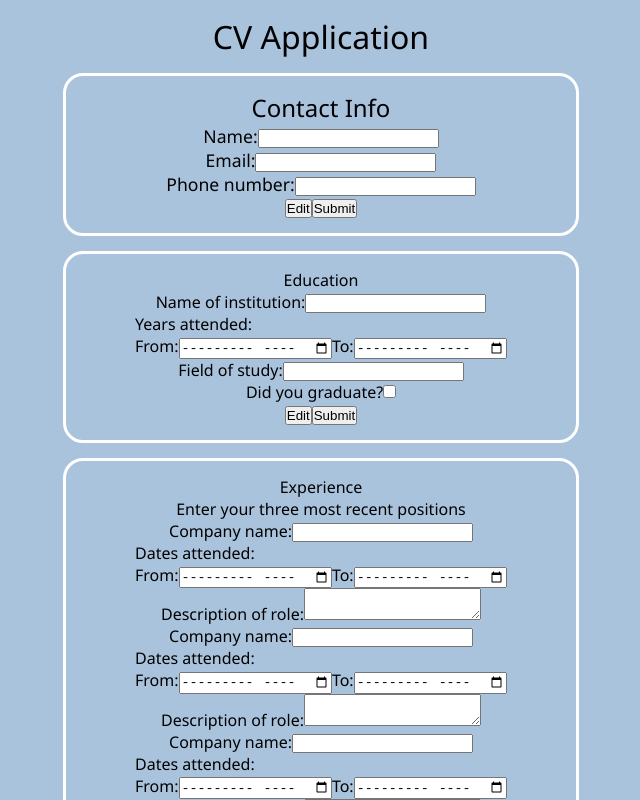
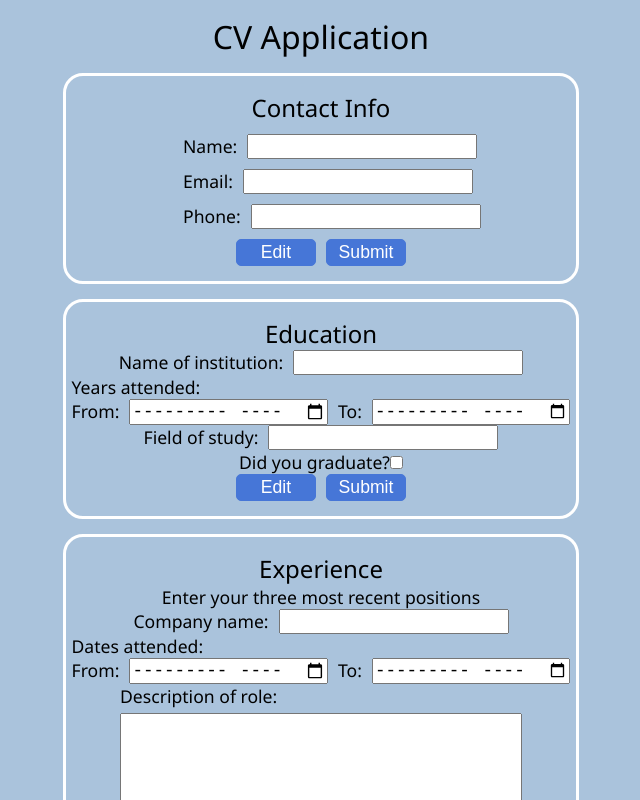
Before and after one commit to derek4987/cv-application, a React (Create React App) app: page / in a window 1280 px wide. Shown: the top 800 px of the page, without its empty margins (319-959 px from the left). Built offline with nearby package versions, Linux system fonts and the light colour scheme.

Commit message:
MVP css continued

```diff
--- a/src/App.css
+++ b/src/App.css
@@ -39,6 +39,36 @@ button {
   padding: 15px;
 }
 
+/* general class for all components */
+.labels {
+  font-size: 1.1rem;
+}
+
+.componentTitle {
+  font-size: 1.5rem;
+}
+
+.labelInput {
+  display: flex;
+  gap: 10px;
+}
+
+.buttonsDiv {
+  display: flex;
+  gap: 10px;
+  justify-content: center;
+}
+
+textarea {
+  width: 400px;
+  height: 200px;
+  resize: none;
+}
+
+input {
+  font-size: 1.1rem;
+}
+
 /* contact info component */
 #contactInfoComponent {
   border: 3px solid white;
@@ -46,8 +76,16 @@ button {
   padding: 15px 30px;
   display: flex;
   flex-direction: column;
-  align-items: center;
   width: 450px;
+  gap: 10px;
+}
+
+#contactInfoComponent > .componentTitle {
+  align-self: center;
+}
+
+#contactInfoComponent .labelInput {
+  margin-left: 87px;
 }
 
 /* education component */
@@ -61,6 +99,10 @@ button {
   width: 450px;
 }
 
+.labelCheckbox {
+
+}
+
 /* experience component */
 #experienceComponent {
   border: 3px solid white;
@@ -71,3 +113,30 @@ button {
   align-items: center;
   width: 450px;
 }
+
+.labelTextarea {
+  display: flex;
+  flex-direction: column;
+  gap: 5px;
+}
+
+/* Buttons component */
+.buttons {
+  font-size: 1.1rem;
+  padding: 2px 0px;
+  width: 80px;
+  border-radius: 5px;
+  border: 1px solid rgb(70, 118, 215);
+  color: white;
+  background-color: rgb(70, 118, 215);
+}
+
+.buttons:hover {
+  background-color: rgb(29, 73, 170);
+  border: 1px solid rgb(29, 73, 170);
+}
+
+.buttons:focus {
+  outline: none;
+  box-shadow: 0 0 0 1px rgb(203, 214, 238);
+}
--- a/src/components/ContactInfo.js
+++ b/src/components/ContactInfo.js
@@ -9,20 +9,20 @@ function ContactInfo(props) {
 
     return (
     	<>
-    	<div className='ciComponentTitle'>{props.title}</div>
-    	<div>
-				<label className='ciLabel'>Name:</label>
+    	<div className='componentTitle'>{props.title}</div>
+    	<div className='labelInput'>
+				<label className='labels'>Name:</label>
 				<input id='ciName' type='text' pattern='[a-zA-Z]*' />
     	</div>
-			<div>
-				<label className='ciLabel'>Email:</label>
+			<div className='labelInput'>
+				<label className='labels'>Email:</label>
 				<input id='ciEmail' type='email' />
     	</div>
-			<div>
-				<label className='ciLabel'>Phone number:</label>
+			<div className='labelInput'>
+				<label className='labels'>Phone:</label>
 				<input id='ciNumber' type='number' minLength='10' maxLength='10'/>
     	</div>
-			<div>
+			<div className='buttonsDiv'>
 				<EditButton title="Edit" />
 				<SubmitButton title="Submit" />
 			</div>
--- a/src/components/EditButton.js
+++ b/src/components/EditButton.js
@@ -5,7 +5,7 @@ import './styles/editButton.css';
 
 function EditButton(props) {
 
-    return <button type='button'>{props.title}</button>
+    return <button className='buttons' type='button'>{props.title}</button>
 }
 
 export default EditButton;
--- a/src/components/Education.js
+++ b/src/components/Education.js
@@ -10,28 +10,28 @@ function Education(props) {
     return (
     	<>
     	<div className='componentTitle'>{props.title}</div>
-    	<div>
-				<label>Name of institution:</label>
+    	<div className='labelInput'>
+				<label className='labels'>Name of institution:</label>
 				<input type='text' />
     	</div>
 			<div>
-				<div>Years attended:</div>
-				<div>
-					<label>From:</label>
+				<div className='labels'>Years attended:</div>
+				<div className='labelInput'>
+					<label className='labels'>From:</label>
 					<input type='month' />
-					<label>To:</label>
+					<label className='labels'>To:</label>
 					<input type='month' />
 				</div>
     	</div>
-			<div>
-				<label>Field of study:</label>
+			<div className='labelInput'>
+				<label className='labels'>Field of study:</label>
 				<input type='text' />
 			</div>
-			<div>
-				<label>Did you graduate?</label>
+			<div className='labelCheckbox'>
+				<label className='labels'>Did you graduate?</label>
 				<input type='checkbox' />
 			</div>
-			<div>
+			<div className='buttonsDiv'>
 				<EditButton title="Edit" />
 				<SubmitButton title="Submit" />
 			</div>
--- a/src/components/Experience.js
+++ b/src/components/Experience.js
@@ -10,63 +10,63 @@ function Experience(props) {
     return (
     	<>
     	<div className='componentTitle'>{props.title}</div>
-			<div>Enter your three most recent positions</div>
+			<div className='labels'>Enter your three most recent positions</div>
 
-    	<div>
-				<label>Company name:</label>
+    	<div className='labelInput'>
+				<label className='labels'>Company name:</label>
 				<input type='text' />
     	</div>
 			<div>
-				<div>Dates attended:</div>
-				<div>
-					<label>From:</label>
+				<div className='labels'>Dates attended:</div>
+				<div className='labelInput'>
+					<label className='labels'>From:</label>
 					<input type='month' />
-					<label>To:</label>
+					<label className='labels'>To:</label>
 					<input type='month' />
 				</div>
     	</div>
-			<div>
-				<label>Description of role:</label>
+			<div className='labelTextarea'>
+				<label className='labels'>Description of role:</label>
 				<textarea />
     	</div>
 
-			<div>
-				<label>Company name:</label>
+			<div className='labelInput'>
+				<label className='labels'>Company name:</label>
 				<input type='text' />
     	</div>
 			<div>
-				<div>Dates attended:</div>
-				<div>
-					<label>From:</label>
+				<div className='labels'>Dates attended:</div>
+				<div className='labelInput'>
+					<label className='labels'>From:</label>
 					<input type='month' />
-					<label>To:</label>
+					<label className='labels'>To:</label>
 					<input type='month' />
 				</div>
     	</div>
-			<div>
-				<label>Description of role:</label>
+			<div className='labelTextarea'>
+				<label className='labels'>Description of role:</label>
 				<textarea />
     	</div>
 
-			<div>
-				<label>Company name:</label>
+			<div className='labelInput'>
+				<label className='labels'>Company name:</label>
 				<input type='text' />
     	</div>
 			<div>
-				<div>Dates attended:</div>
-				<div>
-					<label>From:</label>
+				<div className='labels'>Dates attended:</div>
+				<div className='labelInput'>
+					<label className='labels'>From:</label>
 					<input type='month' />
-					<label>To:</label>
+					<label className='labels'>To:</label>
 					<input type='month' />
 				</div>
     	</div>
-			<div>
-				<label>Description of role:</label>
+			<div className='labelTextarea'>
+				<label className='labels'>Description of role:</label>
 				<textarea />
     	</div>
 
-			<div>
+			<div className='buttonsDiv'>
 				<EditButton title="Edit" />
 				<SubmitButton title="Submit" />
 			</div>
--- a/src/components/SubmitButton.js
+++ b/src/components/SubmitButton.js
@@ -5,7 +5,7 @@ import './styles/submitButton.css';
 
 function SubmitButton(props) {
 
-    return <button type='button'>{props.title}</button>
+    return <button className='buttons' type='button'>{props.title}</button>
 }
 
 export default SubmitButton;
--- a/src/components/styles/contactInfo.css
+++ b/src/components/styles/contactInfo.css
@@ -1,9 +1 @@
 /* ContactInfo module CSS */
-
-.ciComponentTitle {
-    font-size: 1.5rem;
-}
-.ciLabel {
-    font-size: 1.1rem;
-
-}
```
